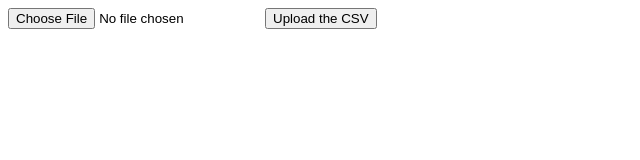
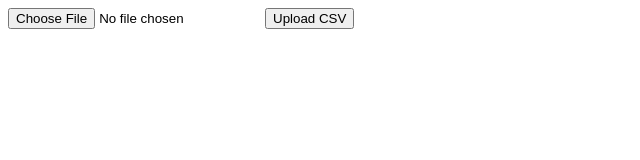
Before and after one commit to jkaminsky2/Data_Marketplace_Blockchain, a plain HTML site: page index.html in a window 1280 px wide. Shown: the full height of the page, 0-640 px from the left. Drawn offline with Linux system fonts and the light colour scheme.

Commit message:
Update index.html

```diff
--- a/index.html
+++ b/index.html
@@ -12,7 +12,7 @@
 <body>
     <form id="csvUploadForm" enctype="multipart/form-data">
         <input type="file" id="csvFile" accept=".csv" />
-        <button type="submit">Upload the CSV</button>
+        <button type="submit">Upload CSV</button>
     </form>
 
     <!-- Loading message -->
```
